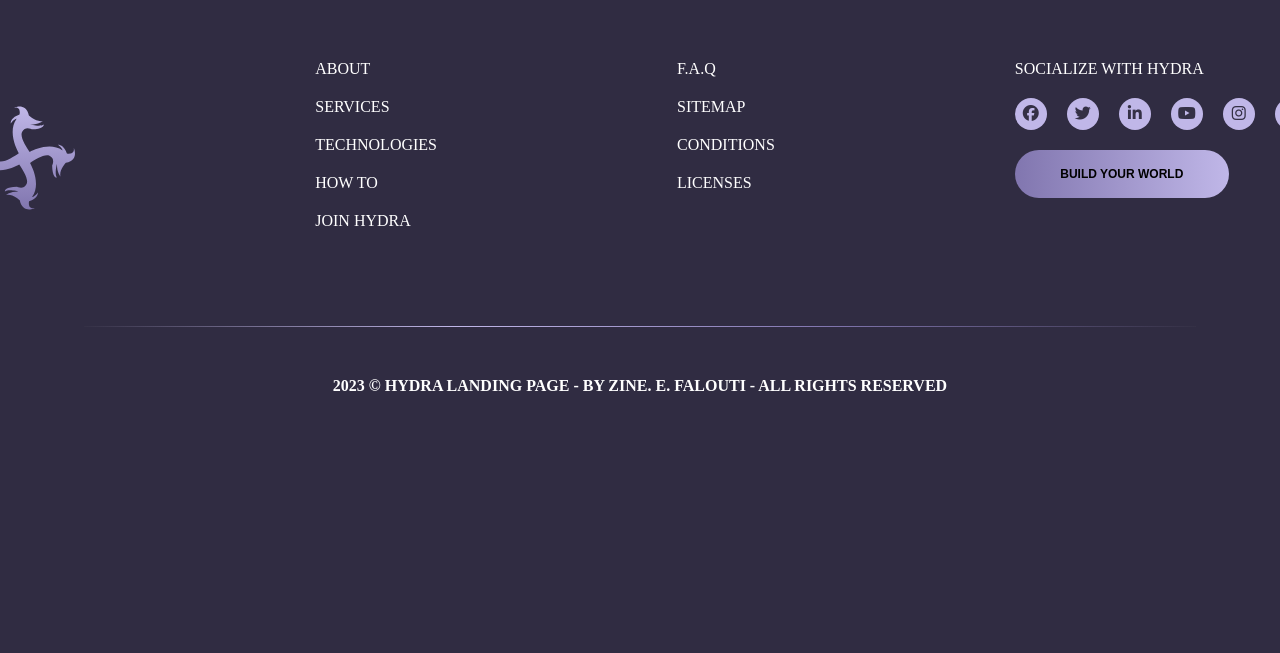
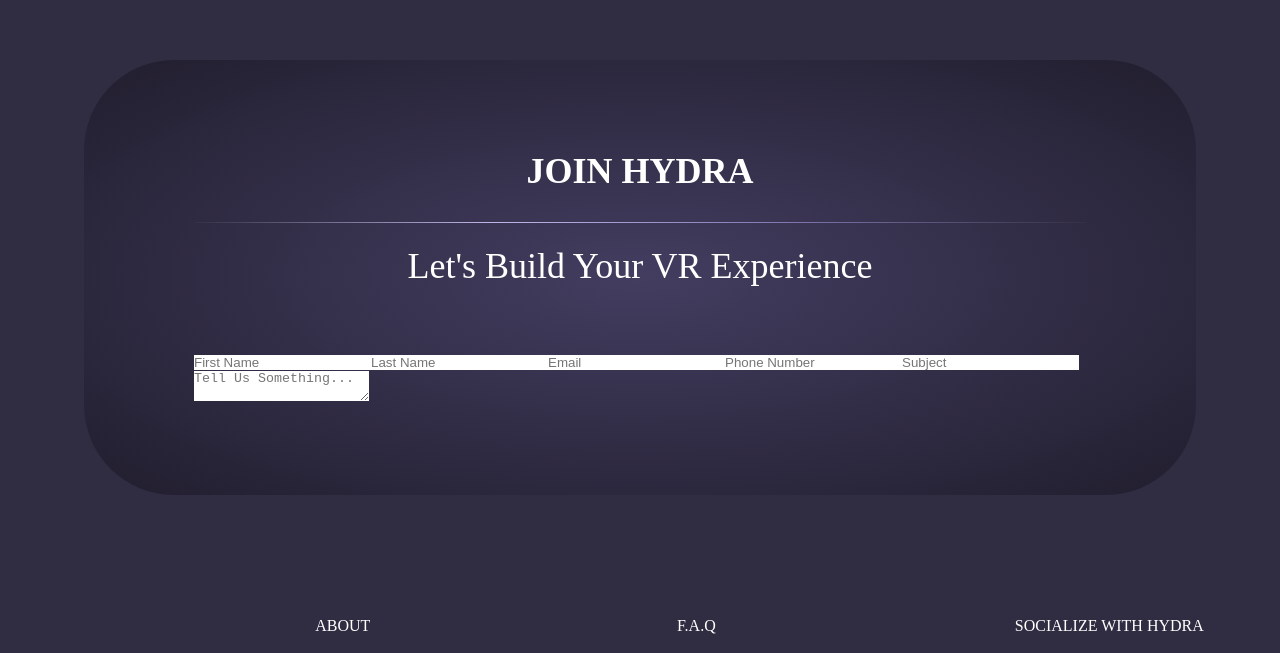
Before and after one commit to KiwiScreams/Hydra-Landing-Page, a React (Vite) app: page / in a window 1280 px wide. Shown: the part 1180-1833 px from the top of the page. Before the commit the page ends 1635 px from the top, so only its background shows below. Built offline with nearby package versions, Linux system fonts and the light colour scheme.

Commit message:
contacts html

```diff
--- a/src/components/contact/Contacts.css
+++ b/src/components/contact/Contacts.css
@@ -0,0 +1,34 @@
+.contacts-container
+{
+    width: 100%;
+    padding: 0 84px;
+    margin-bottom: 122px;
+}
+.contacts-container form
+{
+    width: 100%;
+    background: radial-gradient(var(--light-purple-radial-clr), var(--purple-radial-clr));
+    border-radius: 90px;
+    padding: 90px 110px;
+}
+.contacts-container form h1
+{
+    color: var(--white-clr);
+    font-size: 36px;
+    margin-bottom: 30px;
+    text-align: center;
+}
+.contacts-container form p
+{
+    font-size: 36px;
+    color: var(--white-clr);
+    text-align: center;
+    margin-bottom: 66px;
+}
+form ._line
+{
+    width: 100%;
+    height: 1px;
+    background: linear-gradient(to right, #343045, #C0B7E8, #8176AF, #343045);
+    margin-bottom: 22px;
+}
--- a/src/components/contact/Contacts.jsx
+++ b/src/components/contact/Contacts.jsx
@@ -0,0 +1,26 @@
+import "./Contacts.css";
+const Contacts = () => {
+  return (
+    <>
+      <section className="contacts-container">
+        <form>
+          <h1>JOIN HYDRA</h1>
+          <div className="_line"></div>
+          <p>Let's Build Your VR Experience</p>
+          <div className="form-container">
+            <input type="text" name="firstName" id="firstName" placeholder="First Name"/>
+            <input type="text" name="lastName" id="lastName" placeholder="Last Name"/>
+            <input type="text" name="email" id="email" placeholder="Email"/>
+            <input type="text" name="phoneNumber" id="phoneNumber" placeholder="Phone Number"/>
+            <input type="text" name="subject" id="subject" placeholder="Subject"/>
+            <textarea name="message" id="message" placeholder="Tell Us Something...">
+
+            </textarea>
+          </div>
+        </form>
+      </section>
+    </>
+  );
+};
+
+export default Contacts;
--- a/src/pages/home/Home.jsx
+++ b/src/pages/home/Home.jsx
@@ -1,9 +1,11 @@
+import Contacts from "../../components/contact/Contacts";
 import Layout from "../../components/layout/Layout";
 
 const Home = () => {
   return (
     <>
       <Layout />
+      <Contacts />
     </>
   );
 };
```
